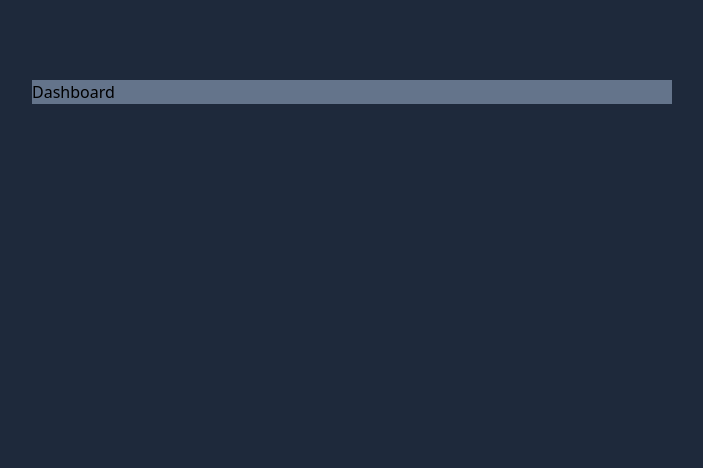
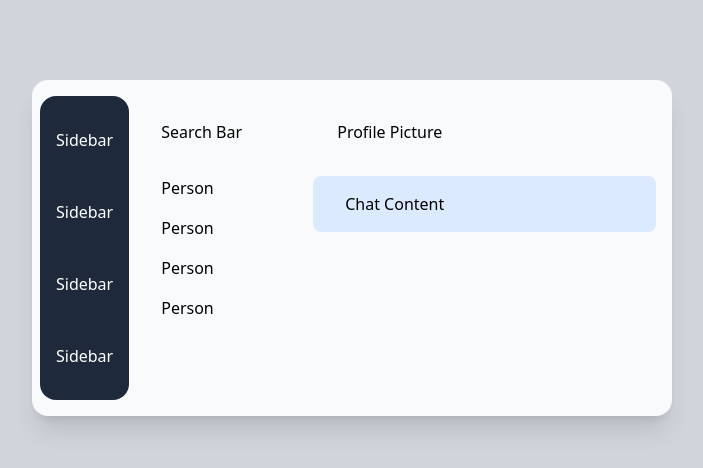
Before and after one commit to Killerz1724/chatApp, a Next.js app: page /dashboard in a window 1280 px wide. Shown: the top 468 px of the page, without its empty margins (288-991 px from the left). Built offline with nearby package versions, Linux system fonts and the light colour scheme.

Commit message:
feat: added chats content structured

```diff
--- /dev/null
+++ b/src/components/ChatComp/ChatContent.tsx
@@ -0,0 +1,10 @@
+import React from "react";
+
+export default function ChatContent() {
+  return (
+    <article className="flex flex-col w-full">
+      <div className="px-6 pb-8">Profile Picture</div>
+      <div className="bg-blue-100 px-8 py-4 rounded-lg">Chat Content</div>
+    </article>
+  );
+}
--- /dev/null
+++ b/src/components/ChatComp/ChatLists.tsx
@@ -0,0 +1,15 @@
+import React from "react";
+
+export default function ChatLists() {
+  return (
+    <article className="flex flex-col gap-8 pl-2 pr-16 w-full max-w-[10rem]">
+      <div>Search Bar</div>
+      <ul className="flex flex-col gap-4">
+        <li>Person</li>
+        <li>Person</li>
+        <li>Person</li>
+        <li>Person</li>
+      </ul>
+    </article>
+  );
+}
--- /dev/null
+++ b/src/components/ChatComp/Chats.tsx
@@ -0,0 +1,12 @@
+import React from "react";
+import ChatLists from "./ChatLists";
+import ChatContent from "./ChatContent";
+
+export default function Chats() {
+  return (
+    <>
+      <ChatLists />
+      <ChatContent />
+    </>
+  );
+}
--- /dev/null
+++ b/src/components/Layout.tsx
@@ -0,0 +1,11 @@
+import React from "react";
+import Sidebar from "./Sidebar";
+
+export default function Layout({ children }: { children: React.ReactNode }) {
+  return (
+    <section className="flex bg-slate-50 shadow-xl rounded-2xl">
+      <Sidebar />
+      <div className="flex py-10 px-4 w-full">{children}</div>
+    </section>
+  );
+}
--- /dev/null
+++ b/src/components/Sidebar.tsx
@@ -0,0 +1,16 @@
+import React from "react";
+
+export default function Sidebar() {
+  return (
+    <div className="px-2 py-4">
+      <aside className="px-4 py-8 bg-slate-800 text-white rounded-2xl">
+        <ul className="flex flex-col gap-12">
+          <li>Sidebar</li>
+          <li>Sidebar</li>
+          <li>Sidebar</li>
+          <li>Sidebar</li>
+        </ul>
+      </aside>
+    </div>
+  );
+}
--- a/src/pages/_document.tsx
+++ b/src/pages/_document.tsx
@@ -5,7 +5,7 @@ export default function Document() {
     <Html lang="en">
       <Head />
       <body>
-        <main className="px-[20rem] py-[5rem] bg-slate-800 h-screen">
+        <main className="px-[20rem] py-[5rem] bg-gray-300 h-screen">
           <Main />
         </main>
 
--- a/src/pages/dashboard/index.tsx
+++ b/src/pages/dashboard/index.tsx
@@ -1,5 +1,11 @@
+import Chats from "@/components/ChatComp/Chats";
+import Layout from "@/components/Layout";
 import React from "react";
 
 export default function Dashboard() {
-  return <section className="bg-slate-500 w-full">Dashboard</section>;
+  return (
+    <Layout>
+      <Chats />
+    </Layout>
+  );
 }
--- a/src/styles/Home.module.css
+++ /dev/null
@@ -1,141 +0,0 @@
-.page {
-  --background: #fafafa;
-  --foreground: #fff;
-
-  --text-primary: #000;
-  --text-secondary: #666;
-
-  --button-primary-hover: #383838;
-  --button-secondary-hover: #f2f2f2;
-  --button-secondary-border: #ebebeb;
-
-  display: flex;
-  min-height: 100vh;
-  align-items: center;
-  justify-content: center;
-  font-family: var(--font-geist-sans);
-  background-color: var(--background);
-}
-
-.main {
-  display: flex;
-  min-height: 100vh;
-  width: 100%;
-  max-width: 800px;
-  flex-direction: column;
-  align-items: flex-start;
-  justify-content: space-between;
-  background-color: var(--foreground);
-  padding: 120px 60px;
-}
-
-.intro {
-  display: flex;
-  flex-direction: column;
-  align-items: flex-start;
-  text-align: left;
-  gap: 24px;
-}
-
-.intro h1 {
-  max-width: 320px;
-  font-size: 40px;
-  font-weight: 600;
-  line-height: 48px;
-  letter-spacing: -2.4px;
-  text-wrap: balance;
-  color: var(--text-primary);
-}
-
-.intro p {
-  max-width: 440px;
-  font-size: 18px;
-  line-height: 32px;
-  text-wrap: balance;
-  color: var(--text-secondary);
-}
-
-.intro a {
-  font-weight: 500;
-  color: var(--text-primary);
-}
-
-.ctas {
-  display: flex;
-  flex-direction: row;
-  width: 100%;
-  max-width: 440px;
-  gap: 16px;
-  font-size: 14px;
-}
-
-.ctas a {
-  display: flex;
-  justify-content: center;
-  align-items: center;
-  height: 40px;
-  padding: 0 16px;
-  border-radius: 128px;
-  border: 1px solid transparent;
-  transition: 0.2s;
-  cursor: pointer;
-  width: fit-content;
-  font-weight: 500;
-}
-
-a.primary {
-  background: var(--text-primary);
-  color: var(--background);
-  gap: 8px;
-}
-
-a.secondary {
-  border-color: var(--button-secondary-border);
-}
-
-/* Enable hover only on non-touch devices */
-@media (hover: hover) and (pointer: fine) {
-  a.primary:hover {
-    background: var(--button-primary-hover);
-    border-color: transparent;
-  }
-
-  a.secondary:hover {
-    background: var(--button-secondary-hover);
-    border-color: transparent;
-  }
-}
-
-@media (max-width: 600px) {
-  .main {
-    padding: 48px 24px;
-  }
-
-  .intro {
-    gap: 16px;
-  }
-
-  .intro h1 {
-    font-size: 32px;
-    line-height: 40px;
-    letter-spacing: -1.92px;
-  }
-}
-
-@media (prefers-color-scheme: dark) {
-  .logo {
-    filter: invert();
-  }
-
-  .page {
-    --background: #000;
-    --foreground: #000;
-
-    --text-primary: #ededed;
-    --text-secondary: #999;
-
-    --button-primary-hover: #ccc;
-    --button-secondary-hover: #1a1a1a;
-    --button-secondary-border: #1a1a1a;
-  }
-}
--- a/tailwind.config.js
+++ b/tailwind.config.js
@@ -2,7 +2,7 @@
 module.exports = {
   content: [
     "./src/pages/**/*.{js,ts,jsx,tsx}",
-    "./components/**/*.{js,ts,jsx,tsx}",
+    "./src/components/**/*.{js,ts,jsx,tsx}",
   ],
   theme: {
     extend: {},
```
